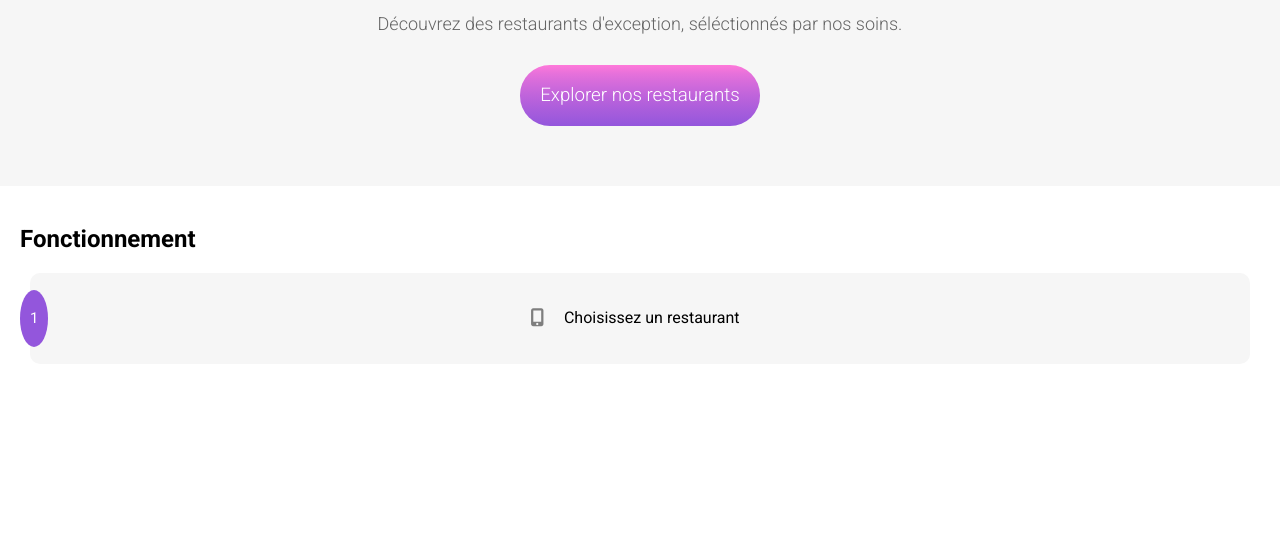
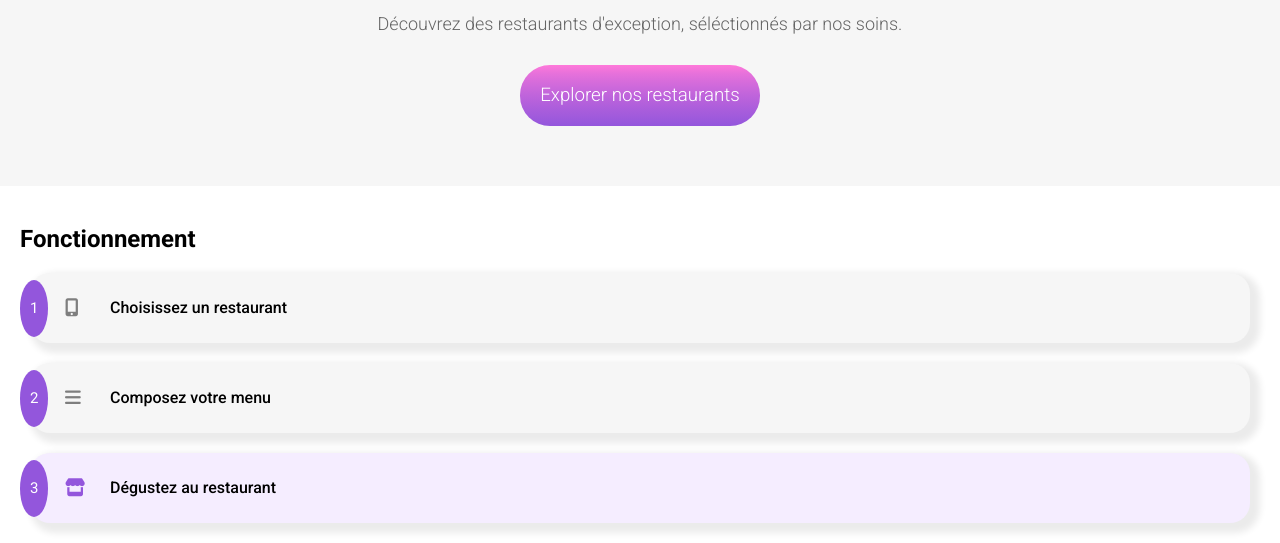
Before and after one commit to Nozgood/Projet-3, a website: page index.html in a window 1280 px wide. Shown: the part 262-805 px from the top of the page. Drawn offline with nearby package versions, Linux system fonts and the light colour scheme; a web font is replaced by a local one.

Commit message:
update page home - fin des cards presentation

```diff
--- a/index.html
+++ b/index.html
@@ -39,6 +39,28 @@
                     <p> Choisissez un restaurant</p>
                 </div>
             </div>
+            <div class="fonctionnement__card">
+                <div class="fonctionnement__card-numero">
+                    <p> 2 </p>
+                </div>
+                <div class="fonctionnement__card-icone">
+                    <i class="fas fa-bars"></i>
+                </div>
+                <div class="fonctionnement__card-titre">
+                    <p> Composez votre menu </p>
+                </div>
+            </div>
+            <div class="fonctionnement__card fonctionnement__card--colored">
+                <div class="fonctionnement__card-numero">
+                    <p> 3 </p>
+                </div>
+                <div class="fonctionnement__card-icone fonctionnement__card--colored-icone">
+                    <i class="fas fa-store"></i>
+                </div>
+                <div class="fonctionnement__card--colored fonctionnement__card-titre">
+                    <p> Dégustez au restaurant</p>
+                </div>
+            </div>
         </section>
     </main>
 </body>
--- a/package.json
+++ b/package.json
@@ -4,7 +4,7 @@
   "description": "script concernant le projet ohmyfood",
   "main": "index.js",
   "scripts": {
-    "sass": "sass --watch ./sass/main.scss:./style/style.css --style compressed"
+    "sass": "sass --watch ./sass/main.scss:./style/style.css --style expanded"
   },
   "repository": {
     "type": "git",
--- a/sass/pages/_home.scss
+++ b/sass/pages/_home.scss
@@ -1,5 +1,4 @@
 @import "../utils/variables";
-@import "../utils/mixin";
 
 .localisation {
     background-color: #EAEAEA;
@@ -68,13 +67,18 @@
 
     &__card {
         display: flex;
-        justify-content: center;
         align-items: center;
         background-color: #f6f6f6;
-        margin: 0 30px;
-        padding: 20px 0;
-        border-radius: 10px;
+        margin: 0 30px 20px 30px;
+        padding: 35px 0;
+        border-radius: 20px;
+        box-shadow: 5px 5px 7px 5px #ebebeb;
 
+        &-titre {
+            font-weight: 500;
+            position: absolute;
+            left: 110px;
+        }
         &-numero {
             font-size: 15px;
             position: absolute;
@@ -87,10 +91,17 @@
         }
 
         &-icone {
-            padding-right: 20px;
-            margin-left: -10px;
+            position: absolute;
+            left: 65px;
             color: #7e7e7e;
             font-size: 18px;
         }
+        &--colored {
+            background-color: #f5edff;
+
+            &-icone {
+                color: $color-primary;
+            }
+        }
     }
 }
```
Also changed, not shown: style/style.css, 1 other file.
